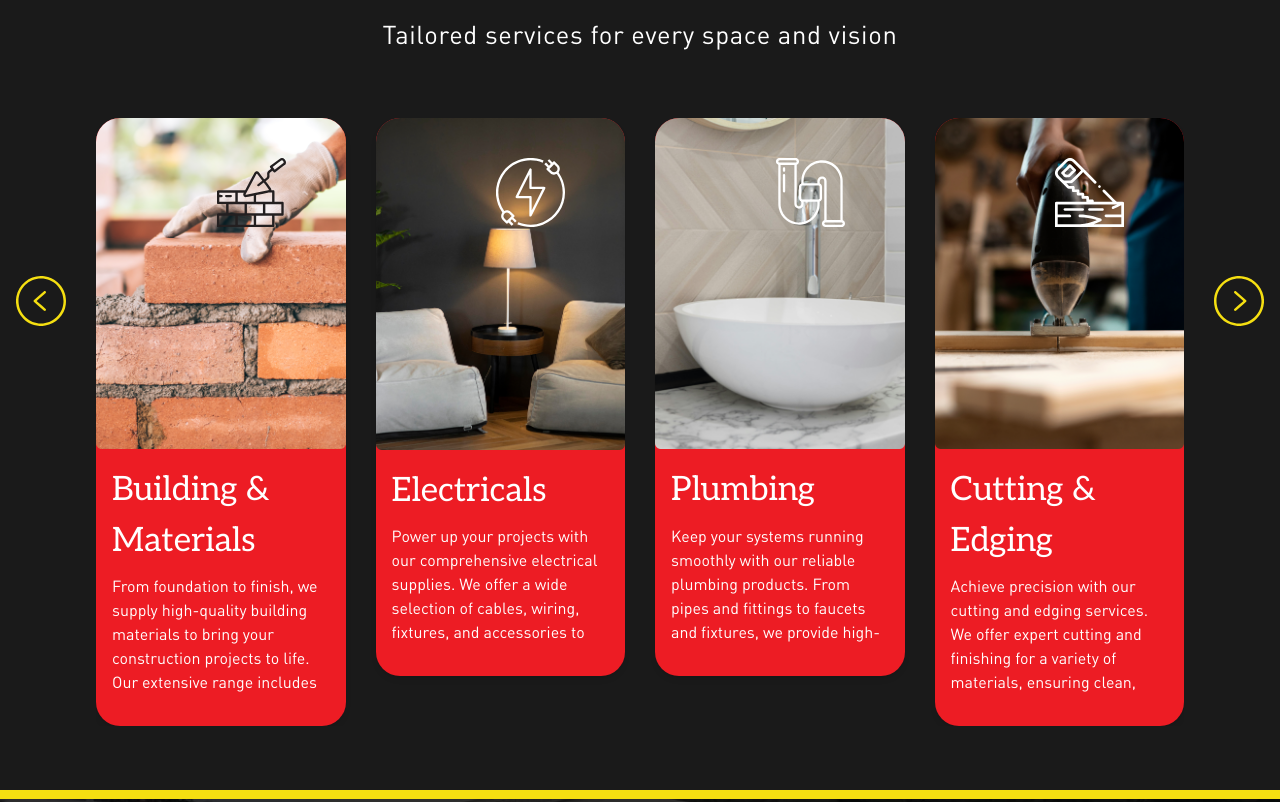
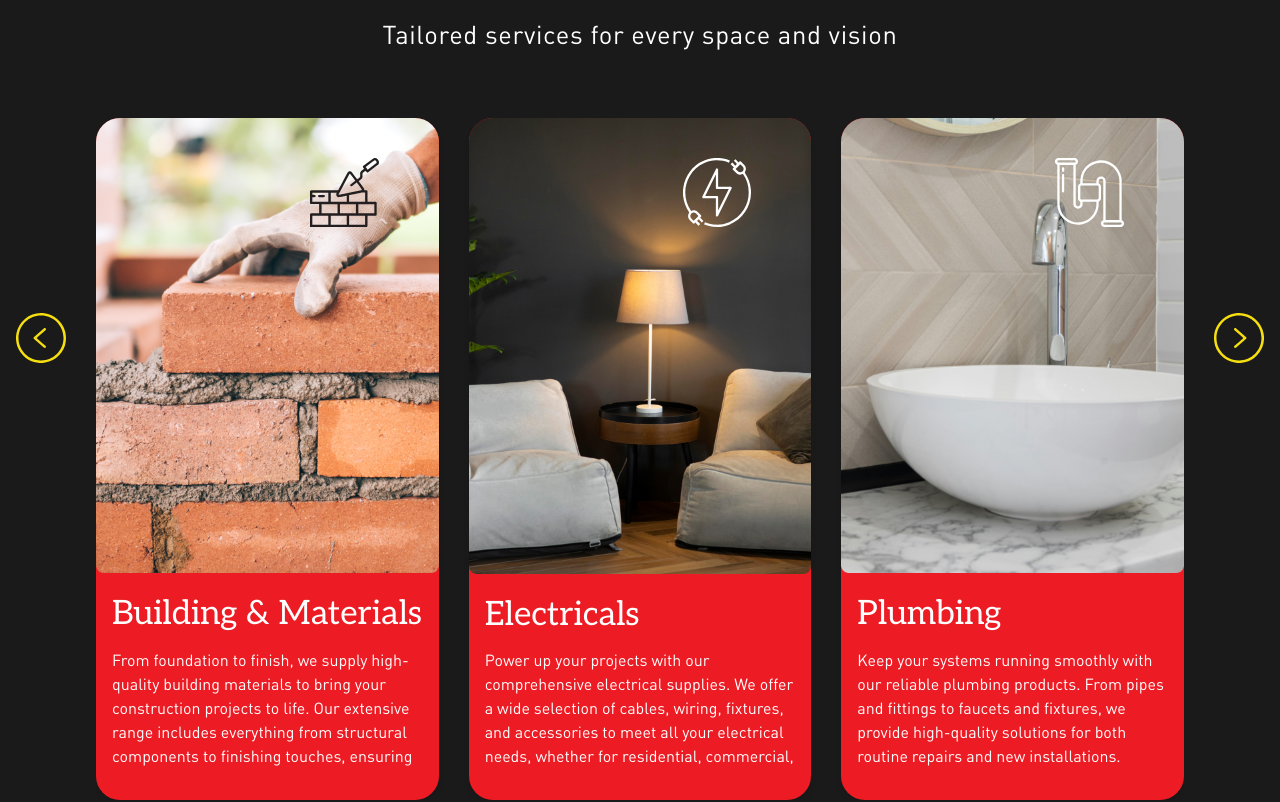
Before and after one commit to Psyfo/mrbuild-web, a Next.js app: page / in a window 1280 px wide. Shown: the part 1983-2785 px from the top of the page. Built offline with nearby package versions, Linux system fonts and the light colour scheme.

Commit message:
Refactor ServicesSlider component to adjust button sizes and positions

```diff
--- a/src/app/components/ServicesSection/ServicesSlider/ServicesSlider.tsx
+++ b/src/app/components/ServicesSection/ServicesSlider/ServicesSlider.tsx
@@ -87,16 +87,16 @@ const ServicesSlider = () => {
           slidesPerView: 3,
         },
         1280: {
-          slidesPerView: 4,
+          slidesPerView: 3,
         },
       }}
       modules={[Navigation, Pagination]}
       navigation={{
-        nextEl: '.services-next, #services-next',
-        prevEl: '.services-prev, #services-prev',
+        nextEl: '.services-next',
+        prevEl: '.services-prev',
       }}
       loop
-      className=''
+      className='swiper-here'
       onSlideChange={() => {}}
     >
       {services.map((service, index) => (
@@ -127,22 +127,7 @@ const ServicesSlider = () => {
           </div>
         </SwiperSlide>
       ))}
-      <div className='lg:absolute top-[2rem] right-[2rem] flex mt-[2rem] gap-[2rem]'>
-        <Image
-          src='/images/services/arrow_left.svg'
-          alt='Left arrow'
-          width={20}
-          height={20}
-          className='services-prev w-[50px] lg:w-[90px] h-[50px] lg:h-[90px]'
-        />
-        <Image
-          src='/images/services/arrow_right.svg'
-          alt='Right arrow'
-          width={20}
-          height={20}
-          className='services-next w-[50px] lg:w-[90px] h-[50px] lg:h-[90px]'
-        />
-      </div>
+      {/* Buttons Here */}
     </Swiper>
   );
 };
```
